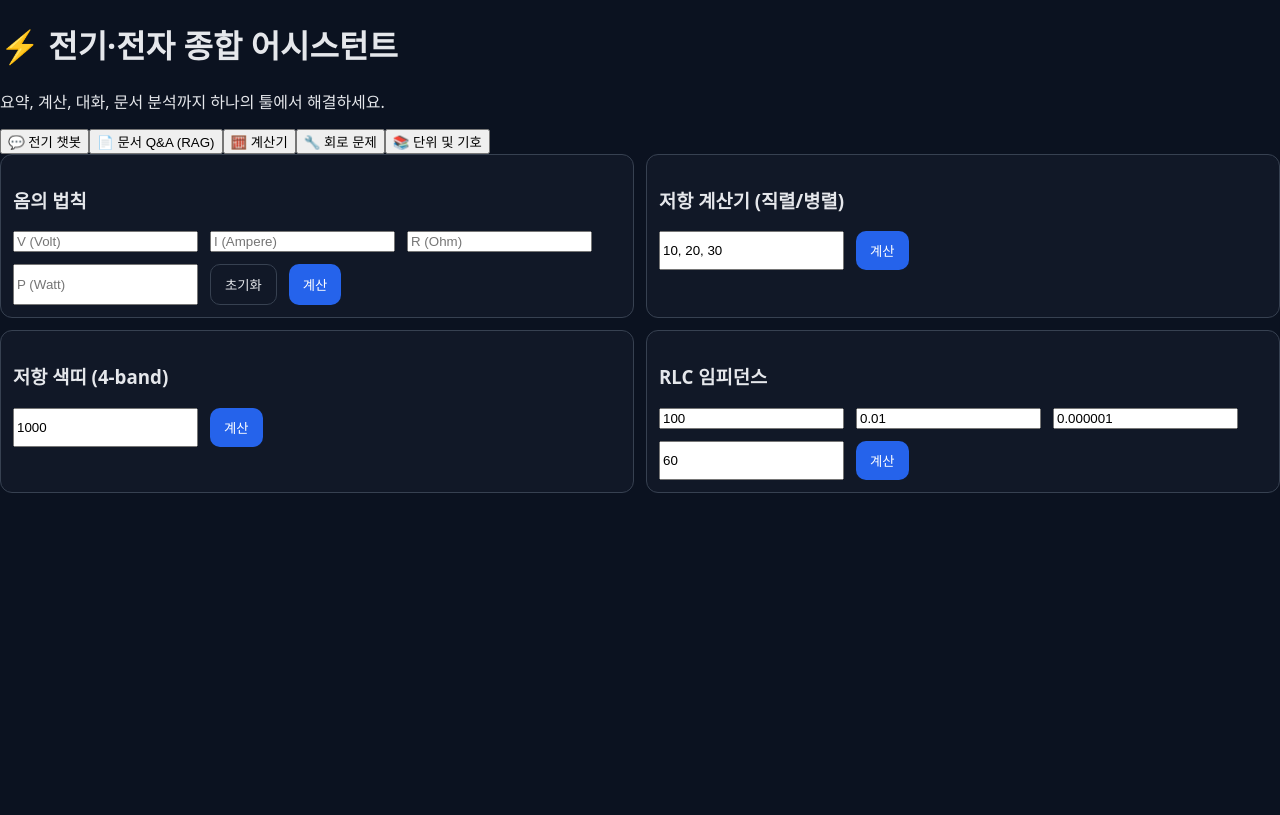
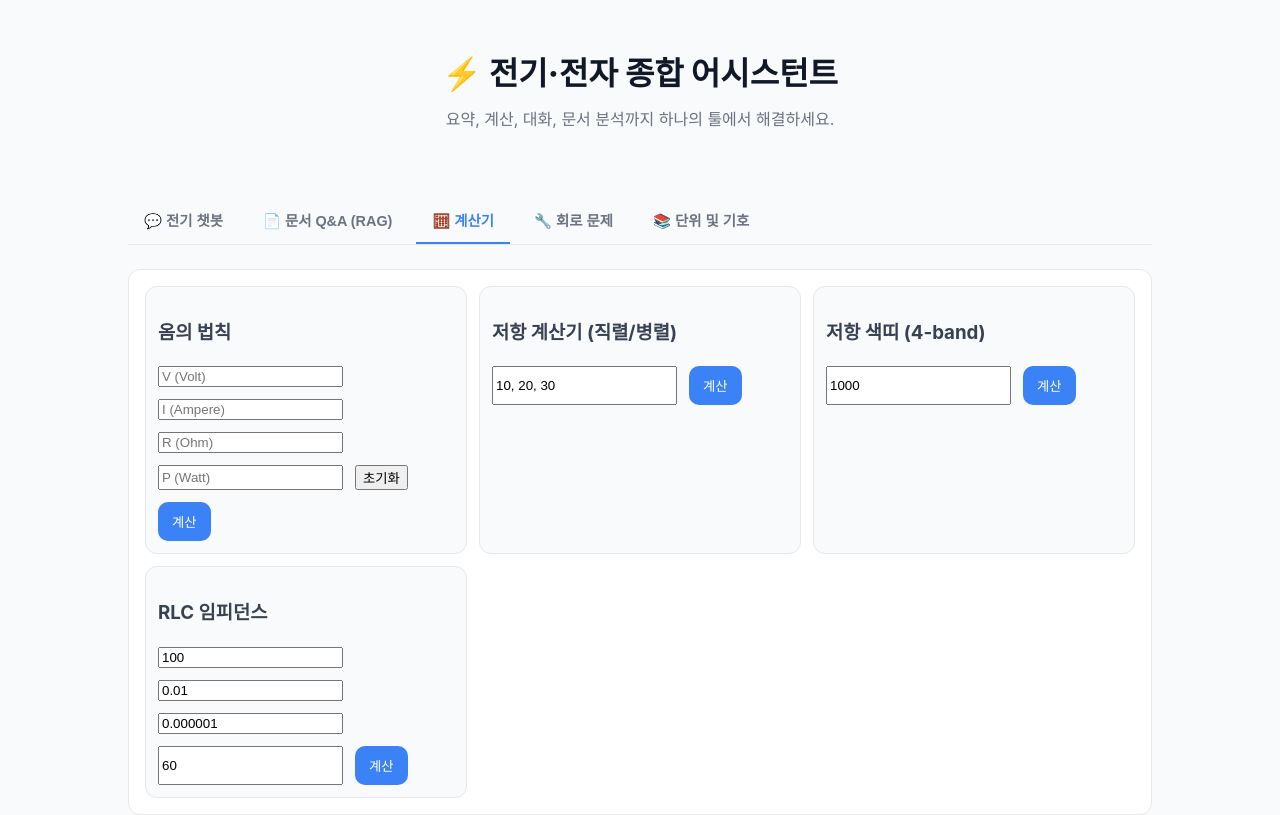
Before and after one commit to jungsday2/elec_chat, a React (Vite) app in the folder frontend/: page / in a window 1280 px wide. Both pictures are taken after a click on the button "🧮 계산기". Built offline with nearby package versions, Linux system fonts and the light colour scheme; no server answers.

Commit message:
Update styles.css

```diff
--- a/frontend/src/styles.css
+++ b/frontend/src/styles.css
@@ -1,32 +1,89 @@
+/* --- 1. 기본 스타일 --- */
+body {
+  margin: 0;
+  font-family: 'Inter', 'Pretendard', -apple-system, BlinkMacSystemFont, 'Segoe UI', 'Roboto', 'Oxygen',
+    'Ubuntu', 'Cantarell', 'Fira Sans', 'Droid Sans', 'Helvetica Neue',
+    sans-serif;
+  -webkit-font-smoothing: antialiased;
+  -moz-osx-font-smoothing: grayscale;
+  background-color: #f9fafb; /* 이미지와 유사한 배경색 */
+  color: #374151;
+  line-height: 1.6;
+}
 
-* { box-sizing: border-box; }
-body { margin: 0; font-family: ui-sans-serif, system-ui, -apple-system, Segoe UI, Roboto, sans-serif; background:#0b1220; color: #e5e7eb; }
-.container { max-width: 980px; margin: 0 auto; padding: 20px; }
-.header { text-align: center; margin-bottom: 16px; }
-.header h1 { margin: 0; font-size: 28px; }
-.header p { margin: 4px 0 0; color: #9ca3af; }
-.tabs { display: grid; grid-template-columns: repeat(4, 1fr); gap: 8px; margin: 12px 0 24px;}
-.tabs button { background:#111827; border:1px solid #1f2937; color:#e5e7eb; border-radius: 10px; padding: 10px 12px; cursor: pointer; }
-.tabs .active { background: #1f2937; border-color:#374151; }
-.main { background:#0f172a; border: 1px solid #374151; border-radius: 12px; padding: 16px; min-height: 540px; }
-.footer { text-align:center; color:#9ca3af; margin-top: 16px; }
+/* --- 2. 상단 네비게이션 레이아웃 --- */
+.app-container {
+  max-width: 1024px;
+  margin: 0 auto;
+  padding: 0 24px;
+}
 
+.app-header {
+  text-align: center;
+  padding: 48px 0;
+}
+
+.app-header h1 {
+  font-size: 2rem;
+  font-weight: 800;
+  color: #111827;
+  margin: 0;
+}
+
+.app-header p {
+  font-size: 1rem;
+  color: #6b7280;
+  margin-top: 8px;
+}
+
+.app-nav {
+  display: flex;
+  gap: 8px;
+  border-bottom: 1px solid #e5e7eb;
+  margin-bottom: 24px;
+  flex-wrap: wrap;
+}
+
+.app-nav button {
+  padding: 12px 16px;
+  font-size: 0.9rem;
+  font-weight: 600;
+  border: none;
+  background-color: transparent;
+  cursor: pointer;
+  color: #6b7280;
+  border-bottom: 2px solid transparent;
+  transition: all 0.2s ease-out;
+}
+
+.app-nav button:hover {
+  color: #3b82f6;
+}
+
+.app-nav button.active {
+  color: #3b82f6;
+  border-bottom-color: #3b82f6;
+}
+
+.main-content {
+  padding: 16px;
+  background-color: #ffffff;
+  border: 1px solid #e5e7eb;
+  border-radius: 12px;
+  min-height: 60vh;
+}
+
+/* --- 3. 기존 컴포넌트 스타일 호환 --- */
 .panel { display:flex; flex-direction: column; gap: 12px; }
 .row { display:flex; gap:12px; flex-wrap: wrap; }
-input[type="text"], input[type="number"], textarea, select {
+input[type="text"], input[type="number"], input[type="file"], textarea, select {
   flex: 1; min-width: 180px;
-  background:#111827; color:#e5e7eb; border:1px solid #374151; border-radius: 8px; padding: 8px 10px;
+  background:#ffffff; color:#111827; border:1px solid #d1d5db; border-radius: 8px; padding: 8px 10px;
 }
-button.primary { background:#2563eb; border: none; padding: 10px 14px; border-radius: 10px; color:white; cursor:pointer; }
-button.ghost { background:#111827; border: 1px solid #374151; padding: 10px 14px; border-radius: 10px; color:#e5e7eb; cursor:pointer; }
-.messages { display:flex; flex-direction: column; gap:8px; max-height: 420px; overflow:auto; padding-right:6px;}
-.msg { padding: 10px; border-radius: 8px; border:1px solid #374151; }
-.msg.user { background:#111827; }
-.msg.assistant { background:#0b2a1c; border-color:#335f49; }
-.small { color:#9ca3af; font-size: 12px; }
-
-.grid2 { display:grid; grid-template-columns: 1fr 1fr; gap: 12px; }
-.card { padding: 12px; border:1px solid #374151; border-radius:12px; background:#111827; }
+button.primary { background:#3b82f6; border: none; padding: 10px 14px; border-radius: 10px; color:white; cursor:pointer; }
+.card { padding: 12px; border:1px solid #e5e7eb; border-radius:12px; background:#f9fafb; }
 table { width:100%; border-collapse: collapse; }
-th, td { border:1px solid #374151; padding: 6px 8px; text-align:left; }
-th { background:#0f172a; }
+th, td { border:1px solid #e5e7eb; padding: 6px 8px; text-align:left; }
+th { background:#f3f4f6; }
+.grid2 { display:grid; grid-template-columns: repeat(auto-fit, minmax(300px, 1fr)); gap: 12px; }
+.small { color:#6b7280; font-size: 12px; }
```
